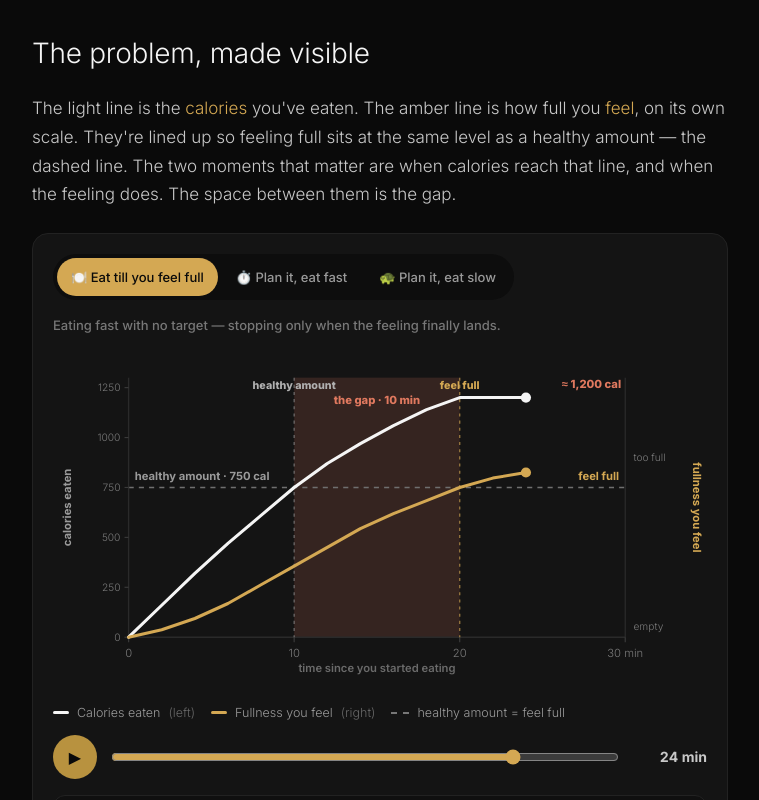
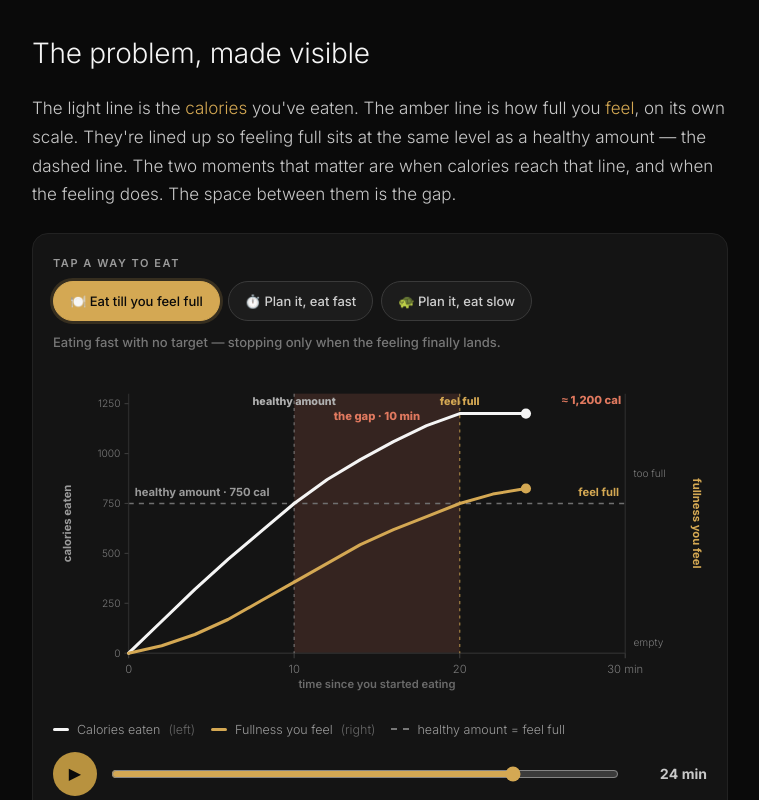
Before and after one commit to dangerbot/steveandthedogs-web, a Next.js app: page /playground/satiation-lag in a window 1280 px wide. Shown: the part 709-1509 px from the top of the page, without its empty margins (260-1019 px from the left). Built offline with nearby package versions, Linux system fonts and the light colour scheme.

Commit message:
Make satiation chart scenario toggles read as distinct tappable buttons

```diff
--- a/app/playground/satiation-lag/page.tsx
+++ b/app/playground/satiation-lag/page.tsx
@@ -293,19 +293,28 @@ function Sim() {
   return (
     <div className="bg-[#141414] border border-[#222222] rounded-2xl p-4 md:p-5 my-6">
       {/* tabs */}
-      <div className="inline-flex flex-wrap gap-1 bg-[#0d0d0d] rounded-full p-1 mb-1">
-        {tabs.map((tb) => (
+      <div className="text-[11px] font-semibold uppercase tracking-[0.14em] text-[#9a9a9a] mb-2">
+        Tap a way to eat
+      </div>
+      <div className="flex flex-wrap gap-2">
+        {tabs.map((tb) => {
+          const active = style === tb.key;
+          return (
             <button
               key={tb.key}
               onClick={() => setStyleState(tb.key)}
+              aria-pressed={active}
               className={
-              "rounded-full px-3.5 py-2 text-[13px] font-medium transition " +
-              (style === tb.key ? "bg-[#d4a853] text-[#0a0a0a]" : "text-[#9a9a9a] hover:text-[#d0d0d0]")
+                "rounded-full px-4 py-2 text-[13px] font-medium border cursor-pointer transition " +
+                (active
+                  ? "bg-[#d4a853] text-[#0a0a0a] border-[#d4a853] shadow-[0_0_0_3px_rgba(212,168,83,0.18)]"
+                  : "bg-[#1c1c1c] text-[#cfcfcf] border-[#3a3a3a] hover:border-[#d4a853] hover:text-[#f5f5f5]")
               }
             >
               {tb.label}
             </button>
-        ))}
+          );
+        })}
       </div>
       <div className="text-[13px] text-[#777777] font-medium my-2.5 min-h-[20px]">{note}</div>
 
```
Lines whose indentation alone changed are shown as unchanged.
